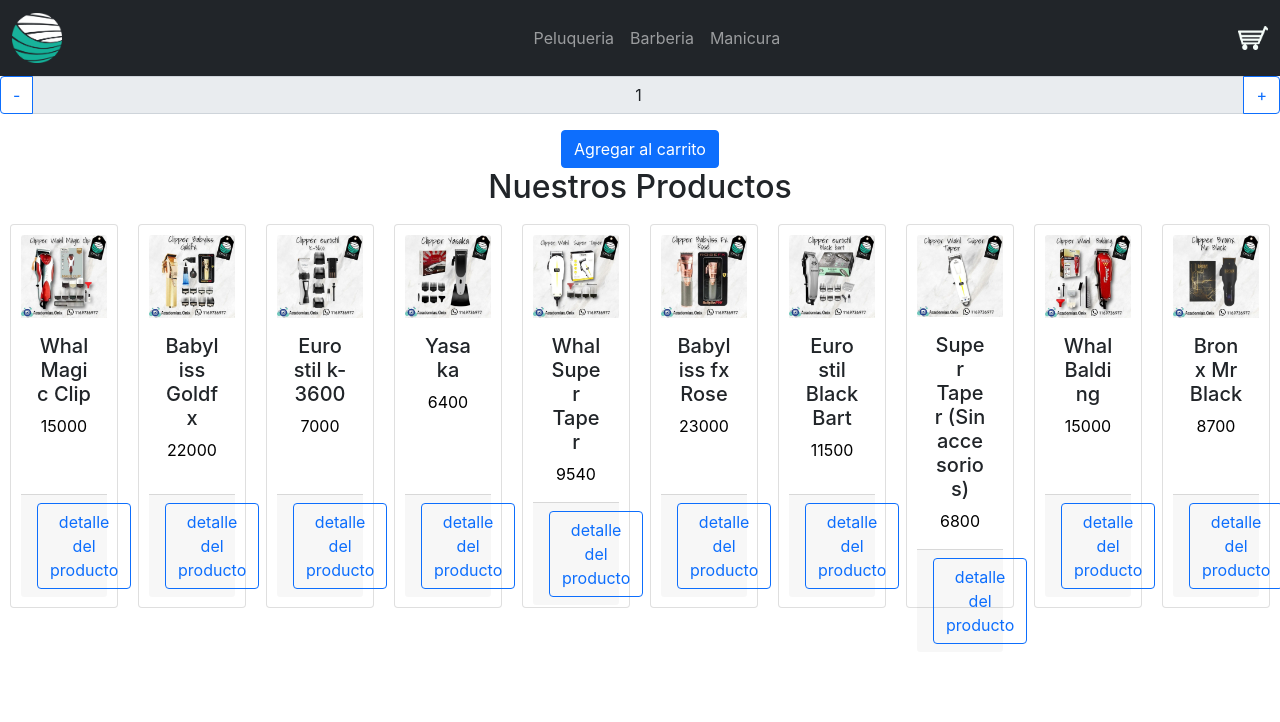
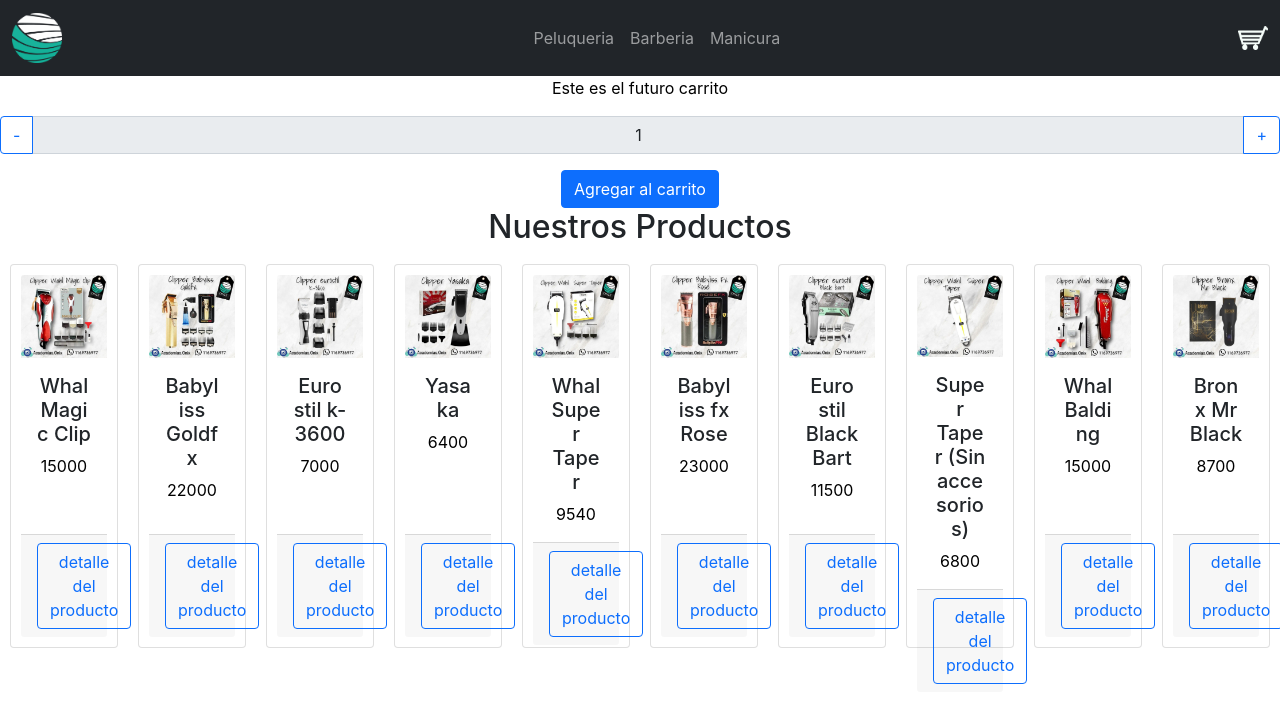
Before and after one commit to EnzoLazo/Academias-Lazo, a React (Create React App) app: page /barberia in a window 1280 px wide. Shown: the top 722 px of the page. Built offline with nearby package versions, Linux system fonts and the light colour scheme.

Commit message:
nueva modificacion

```diff
--- a/src/App.js
+++ b/src/App.js
@@ -4,6 +4,8 @@
 import Barberia from './Components/Pages/Barberia';
 import Manicura from './Components/Pages/Manicura';
 import Peluqueria from './Components/Pages/Peluqueria';
+import ItemListContainer from './Components/ItemListContainer';
+import ItemList from './Components/ItemList';
 
 
 
@@ -28,6 +30,7 @@
           <Route path='/manicura' component={Manicura} />
         </Switch>
       </Router>
+      <ItemListContainer/>
 
     </div>
   );
--- a/src/Components/Contador.js
+++ b/src/Components/ItemListContainer.js
@@ -1,7 +1,9 @@
-import '../styles/Contador.css'
+import '../styles/ItemListContainer.css'
+import ItemList from './ItemList'
 import ItemCount from './ItemCount'
 
-const Contador = () => {
+
+const ItemListContainer = ({ valorCarrito }) => {
     const handleClick = (total) => {
         alert(`La cantidad agregada es ${total}`)
         }
@@ -9,9 +11,11 @@
 
     return (
         <div className='prueba'>
+            <p>Este es el futuro carrito {valorCarrito} </p>
             <ItemCount stock={8} initial={1} onAdd={handleClick} />
+            <ItemList/>
             </div>
     )
 }
 
-export default Contador
+export default ItemListContainer
--- a/src/Components/Pages/Barberia.js
+++ b/src/Components/Pages/Barberia.js
@@ -1,11 +1,9 @@
 import React from 'react'
-import ItemList from '../ItemList'
-import Contador from '../Contador'
+
 const Barberia = () => {
     return (
         <>
-        <Contador/>
-        <ItemList/>
+
         </>
     )
 }
```
Also changed, not shown: src/styles/ItemListContainer.css (renamed from src/styles/Contador.css).
